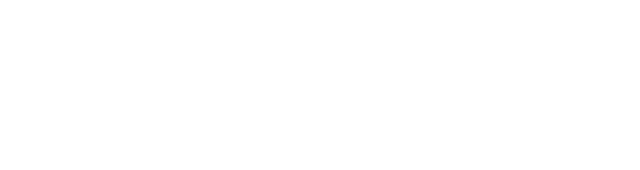
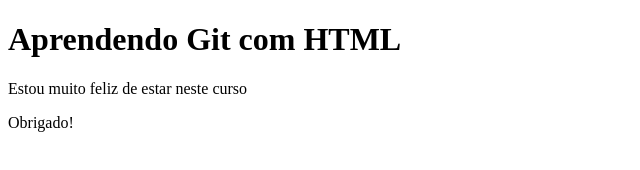
Before and after one commit to Yasmin5511/exemplo-repo-front-1tdspy-2026, a plain HTML site: page index.html in a window 1280 px wide. Shown: the whole page, without its empty margins (0-640 px from the left). Drawn offline with Linux system fonts and the light colour scheme.

Commit message:
Tags padrôes adicionadas.

```diff
--- a/index.html
+++ b/index.html
@@ -1,2 +1,16 @@
 <!DOCTYPE html>
 <!-- Comment -->
+
+<html lang="pt-br">
+	<head>
+		<meta charset="UTF-8">
+		<title>Primeira Aula</title>
+	</head>
+
+	<body>
+		<h1>Aprendendo Git com HTML</h1>
+		<p>Estou muito feliz de estar neste curso</p>
+		<p>Obrigado!</p>
+	</body>
+
+</html>
```
